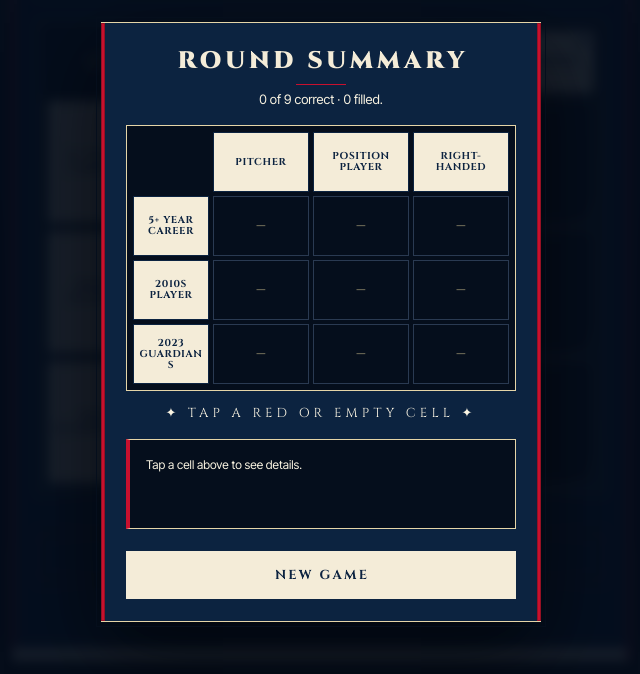
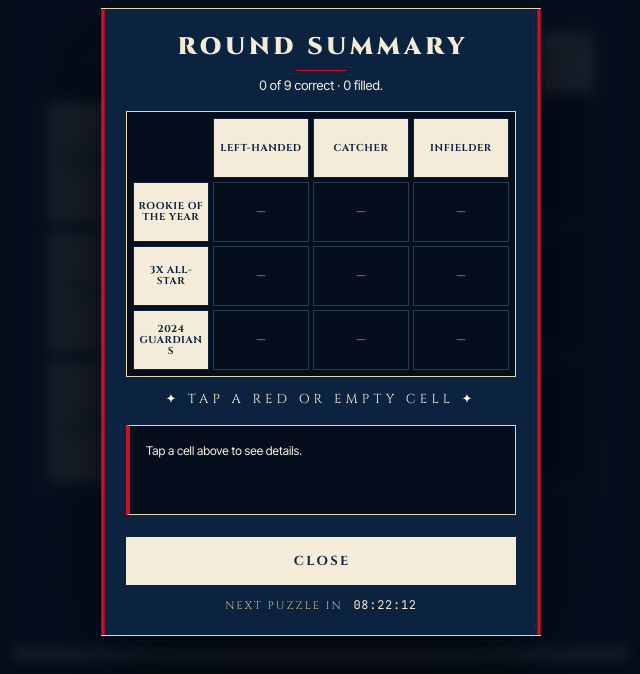
Before and after one commit to markroepke/guardsgrid, a plain HTML site: page index.html in a window 1280 px wide. Both pictures are taken after a click on the button "GIVE UP — END ROUND". Shown: the part 470-1144 px from the top of the page, without its empty margins (319-959 px from the left). Drawn offline with Linux system fonts and the light colour scheme; a web font is replaced by a local one.

Commit message:
Convert to daily puzzle: same grid for everyone, every day
The puzzle is now generated deterministically from today's local date
using a Mulberry32 PRNG, so every player sees the same row/column
criteria on a given day. State is persisted in localStorage so refreshes
preserve progress and players can't replay the same puzzle.

UI changes:
- Header now shows "Daily #N · Date" instead of "Vol. I · Cleveland"
- Summary's "New Game" button is replaced with "Close" + a live
  countdown to the next puzzle ("Next puzzle in 12:34:56")
- How to Play copy mentions the same-puzzle-for-everyone rule

Day numbering starts from launch date 2026-05-09 = Daily #1.

```diff
--- a/index.html
+++ b/index.html
@@ -1349,6 +1349,26 @@
             font-size: 10px;
         }
 
+        /* "Next puzzle in 12:34:56" countdown */
+        .next-puzzle {
+            margin-top: 12px;
+            text-align: center;
+            font-family: 'Cinzel', serif;
+            font-size: 11px;
+            color: var(--cle-cream-dim);
+            letter-spacing: 0.18em;
+            text-transform: uppercase;
+        }
+
+        .next-puzzle #countdown {
+            color: var(--cle-cream);
+            font-family: 'JetBrains Mono', monospace;
+            font-size: 12px;
+            letter-spacing: 0.06em;
+            font-variant-numeric: tabular-nums;
+            margin-left: 6px;
+        }
+
         /* ========== TABLET / SMALLER LAPTOP ========== */
         @media (max-width: 600px) {
             body {
@@ -1607,9 +1627,9 @@
                 <h1>GUARDS<span class="stack-break">&shy;</span>GRID</h1>
                 <h2>A Lineup Game</h2>
                 <div class="header-meta">
-                    <span>Vol. I</span>
+                    <span id="dailyNumber">Daily #1</span>
                     <span class="pip"></span>
-                    <span>Cleveland · Ohio</span>
+                    <span id="dailyDate">—</span>
                 </div>
             </header>
 
@@ -1679,7 +1699,7 @@
             <div class="modal-inner">
                 <h2>How to Play</h2>
                 <div class="htp-section">
-                    <p>Field a <strong>3 × 3</strong> lineup of Cleveland Guardians/Indians legends from any era. Every player who has ever taken a single game's worth of plate appearances or batters faced is eligible.</p>
+                    <p>Field a <strong>3 × 3</strong> lineup of Cleveland Guardians/Indians legends. Every player in the franchise's history (1901–present) is eligible. <strong>Same puzzle for everyone, every day</strong> — a new one drops at midnight.</p>
                 </div>
 
                 <div class="htp-section">
@@ -1723,8 +1743,9 @@
                     <div class="summary-detail-status">Tap a cell above to see details.</div>
                 </div>
                 <div class="modal-buttons">
-                    <button class="btn-primary" onclick="newGame()" style="flex: 1;">New Game</button>
+                    <button class="btn-primary" id="nextGameBtn" onclick="closeSummary()" style="flex: 1;">Close</button>
                 </div>
+                <div class="next-puzzle" id="nextPuzzle">Next puzzle in <span id="countdown">—</span></div>
             </div>
         </div>
     </div>
@@ -3928,18 +3949,63 @@
             });
         }
 
-        function selectRandomCriteria() {
+        // ===== DAILY PUZZLE =====
+        // Launch date: same puzzle for everyone on a given day, in their local timezone.
+        const DAILY_LAUNCH = new Date(2026, 4, 9); // 2026-05-09 = Daily #1
+        const STORAGE_KEY = 'guardsgrid-daily-v1';
+
+        function getTodayDateString() {
+            const d = new Date();
+            return d.getFullYear() + '-' +
+                String(d.getMonth() + 1).padStart(2, '0') + '-' +
+                String(d.getDate()).padStart(2, '0');
+        }
+
+        function getDailyNumber() {
+            const today = new Date();
+            today.setHours(0, 0, 0, 0);
+            const launch = new Date(DAILY_LAUNCH);
+            launch.setHours(0, 0, 0, 0);
+            const days = Math.floor((today - launch) / (1000 * 60 * 60 * 24));
+            return Math.max(1, days + 1);
+        }
+
+        function getDailySeed() {
+            // Hash today's local-date string into a 32-bit seed
+            const s = getTodayDateString();
+            let h = 2166136261 >>> 0;
+            for (let i = 0; i < s.length; i++) {
+                h ^= s.charCodeAt(i);
+                h = Math.imul(h, 16777619);
+            }
+            return h >>> 0;
+        }
+
+        // Mulberry32 — seeded PRNG
+        function makeRng(seed) {
+            let s = seed >>> 0;
+            return function() {
+                s = (s + 0x6D2B79F5) | 0;
+                let t = Math.imul(s ^ (s >>> 15), 1 | s);
+                t = (t + Math.imul(t ^ (t >>> 7), 61 | t)) ^ t;
+                return ((t ^ (t >>> 14)) >>> 0) / 4294967296;
+            };
+        }
+
+        function selectDailyCriteria() {
+            const baseSeed = getDailySeed();
+
+            for (let attempt = 0; attempt < 200; attempt++) {
+                const rng = makeRng(baseSeed + attempt * 2654435761);
                 const shuffled = (arr) => {
                     const copy = [...arr];
                     for (let i = copy.length - 1; i > 0; i--) {
-                    const j = Math.floor(Math.random() * (i + 1));
+                        const j = Math.floor(rng() * (i + 1));
                         [copy[i], copy[j]] = [copy[j], copy[i]];
                     }
                     return copy;
                 };
 
-            // Try multiple times to get a valid combination where all 9 cells have at least one player
-            for (let attempt = 0; attempt < 100; attempt++) {
                 const rows = shuffled(allRowCriteria).slice(0, 3);
                 const cols = shuffled(allColumnCriteria).slice(0, 3);
 
@@ -3964,14 +4030,69 @@
                 }
             }
 
-            // Fallback if no valid combination found
-            selectedRowCriteria = shuffled(allRowCriteria).slice(0, 3);
-            selectedColumnCriteria = shuffled(allColumnCriteria).slice(0, 3);
+            // Fallback (shouldn't happen with the size of our criteria pool)
+            const rng = makeRng(baseSeed);
+            const shuffle = (arr) => {
+                const copy = [...arr];
+                for (let i = copy.length - 1; i > 0; i--) {
+                    const j = Math.floor(rng() * (i + 1));
+                    [copy[i], copy[j]] = [copy[j], copy[i]];
+                }
+                return copy;
+            };
+            selectedRowCriteria = shuffle(allRowCriteria).slice(0, 3);
+            selectedColumnCriteria = shuffle(allColumnCriteria).slice(0, 3);
+        }
+
+        function saveDailyState() {
+            try {
+                const state = {
+                    date: getTodayDateString(),
+                    cells: gameState.map(row => row.map(c => c ? { n: c.name, c: c.correct } : null)),
+                    finished: gameState.flat().every(p => p !== null)
+                };
+                localStorage.setItem(STORAGE_KEY, JSON.stringify(state));
+            } catch (e) {
+                /* localStorage may be unavailable in private mode */
+            }
+        }
+
+        function loadDailyState() {
+            try {
+                const raw = localStorage.getItem(STORAGE_KEY);
+                if (!raw) return false;
+                const state = JSON.parse(raw);
+                if (state.date !== getTodayDateString()) {
+                    localStorage.removeItem(STORAGE_KEY);
+                    return false;
+                }
+                if (Array.isArray(state.cells)) {
+                    gameState = state.cells.map(row => row.map(c => c ? { name: c.n, correct: c.c } : null));
+                }
+                return state.finished === true;
+            } catch (e) {
+                return false;
+            }
+        }
+
+        function updateDailyHeader() {
+            const num = getDailyNumber();
+            const months = ['Jan','Feb','Mar','Apr','May','Jun','Jul','Aug','Sep','Oct','Nov','Dec'];
+            const d = new Date();
+            const dateLabel = months[d.getMonth()] + ' ' + d.getDate();
+            document.getElementById('dailyNumber').textContent = 'Daily #' + num;
+            document.getElementById('dailyDate').textContent = dateLabel;
         }
 
         function initializeGame() {
-            selectRandomCriteria();
+            updateDailyHeader();
+            selectDailyCriteria();
+            const wasFinished = loadDailyState();
             renderGrid();
+            if (wasFinished) {
+                // Show summary on load if user already finished today's puzzle
+                setTimeout(showSummary, 350);
+            }
         }
 
         function renderGrid() {
@@ -4218,6 +4339,7 @@
             const isCorrect = validPlayers.some(p => p.name === player.name);
 
             gameState[row][col] = { name: player.name, correct: isCorrect };
+            saveDailyState();
             closeModal();
             renderGrid();
 
@@ -4238,7 +4360,22 @@
         }
 
         function giveUp() {
+            // Mark all empty cells as filled with null markers? No — keep gameState as is
+            // but treat the round as finished by saving state.
+            saveDailyState();
             showSummary();
+        }
+
+        // Time until midnight (local) for the "come back tomorrow" countdown
+        function getTimeToTomorrow() {
+            const now = new Date();
+            const tomorrow = new Date(now);
+            tomorrow.setHours(24, 0, 0, 0);
+            const diff = tomorrow - now;
+            const h = Math.floor(diff / 3600000);
+            const m = Math.floor((diff % 3600000) / 60000);
+            const s = Math.floor((diff % 60000) / 1000);
+            return String(h).padStart(2, '0') + ':' + String(m).padStart(2, '0') + ':' + String(s).padStart(2, '0');
         }
 
         function openHowToPlay() {
@@ -4327,6 +4464,7 @@
             }
 
             document.getElementById('summaryModal').classList.add('active');
+            startCountdown();
         }
 
         function selectSummaryCell(row, col, cellEl) {
@@ -4380,16 +4518,19 @@
             }
         }
 
-        function newGame() {
-            gameState = [
-                [null, null, null],
-                [null, null, null],
-                [null, null, null]
-            ];
-            document.getElementById('completionMessage').classList.remove('show');
+        function closeSummary() {
             document.getElementById('summaryModal').classList.remove('active');
-            selectRandomCriteria();
-            renderGrid();
+        }
+
+        // Live countdown to next daily puzzle
+        let countdownInterval = null;
+        function startCountdown() {
+            const el = document.getElementById('countdown');
+            if (!el) return;
+            const tick = () => { el.textContent = getTimeToTomorrow(); };
+            tick();
+            if (countdownInterval) clearInterval(countdownInterval);
+            countdownInterval = setInterval(tick, 1000);
         }
 
         initializeGame();
```
Lines whose indentation alone changed are shown as unchanged.
